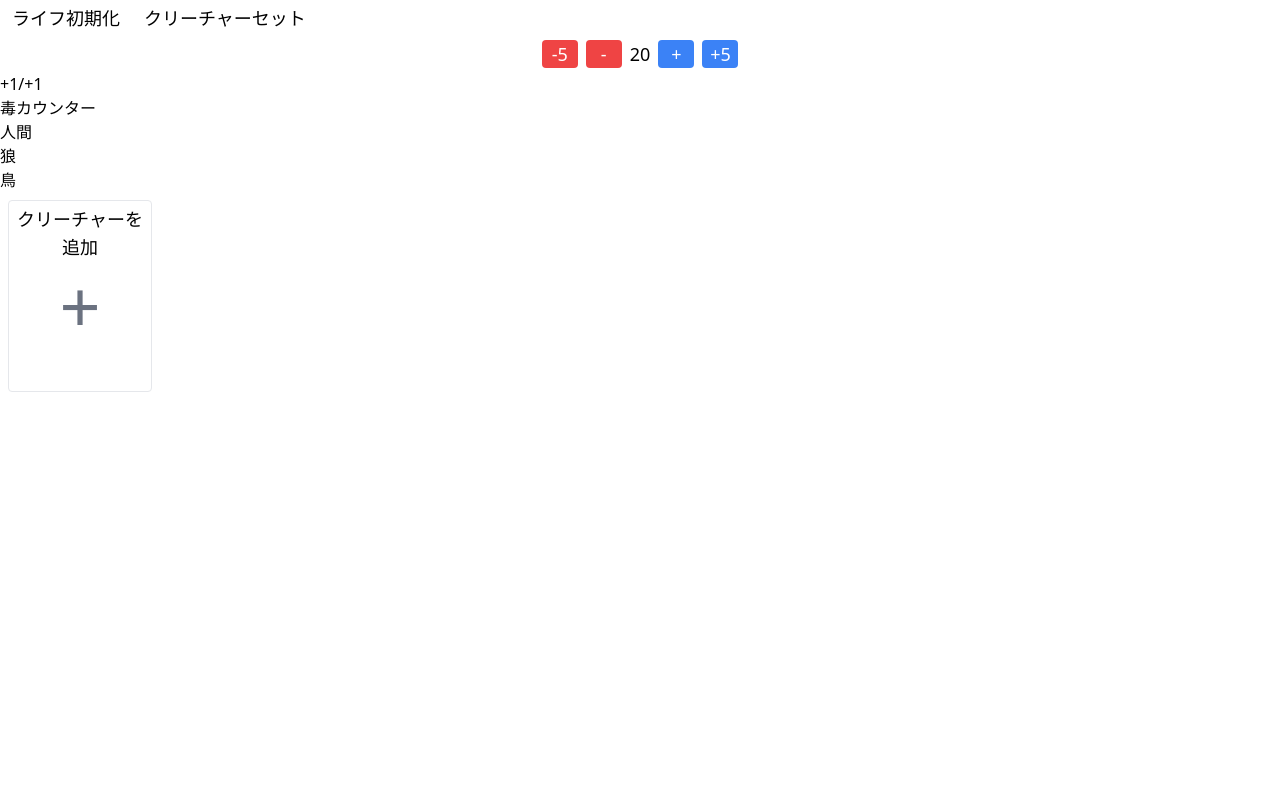
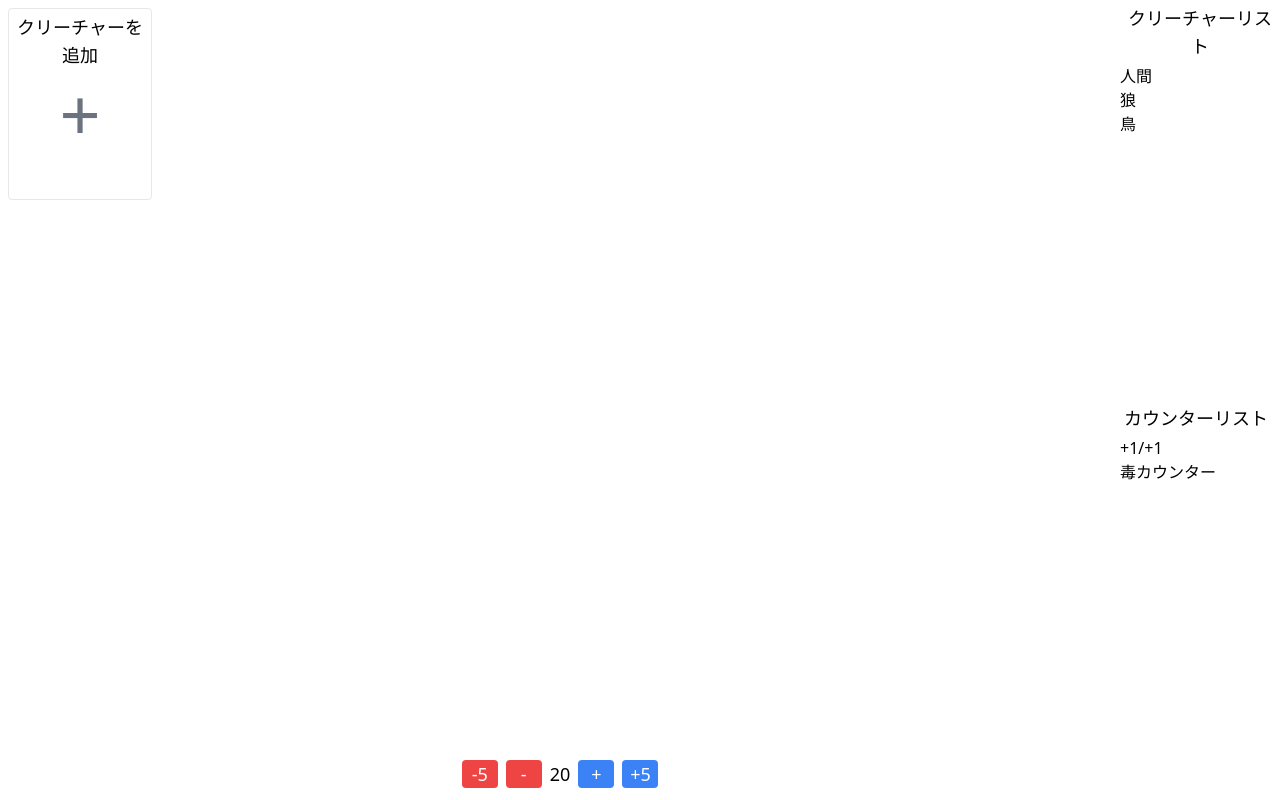
Before and after one commit to 30pancake/life_counter, a Nuxt app: page / in a window 1280 px wide. Built offline with nearby package versions, Linux system fonts and the light colour scheme.

Commit message:
各Viewの配置を変更

```diff
--- a/pages/index.vue
+++ b/pages/index.vue
@@ -1,10 +1,24 @@
 <template>
-  <button @click="initializeLife">ライフ初期化</button>
-  <button @click="setCreature">クリーチャーセット</button>
-  <playerInfoView ref="own_life_counter"/>
-  <countersSourceView />
-  <creaturesSourceView />
-  <creaturesUnitListView :creatureList="creatureList" />
+  <div class="h-screen flex">
+    <div class="flex flex-col flex-grow">
+      <div>
+        <creaturesUnitListView :creatureList="creatureList" />
+      </div>
+      <div class="mt-auto my-2">
+        <playerInfoView ref="own_life_counter"/>
+      </div>
+    </div>
+    <div class="flex flex-col flex-none w-40">
+      <div class="h-1/2">
+        <label>クリーチャーリスト</label>
+        <creaturesSourceView />
+      </div>
+      <div class="h-1/2">
+        <label>カウンターリスト</label>
+        <countersSourceView />
+      </div>
+    </div>
+  </div>
 </template>
 
 <script lang="ts">
```
